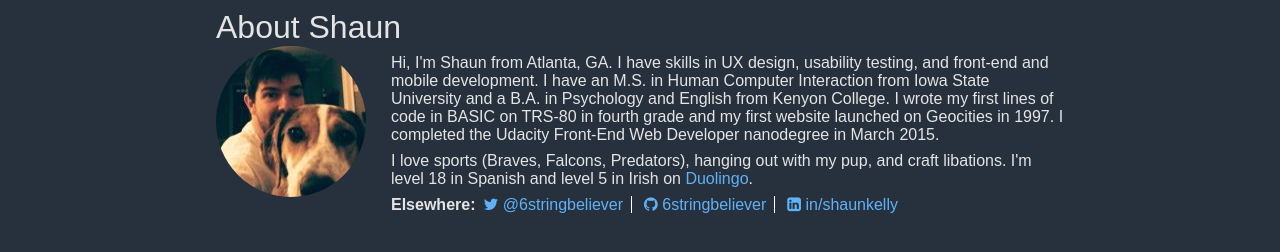
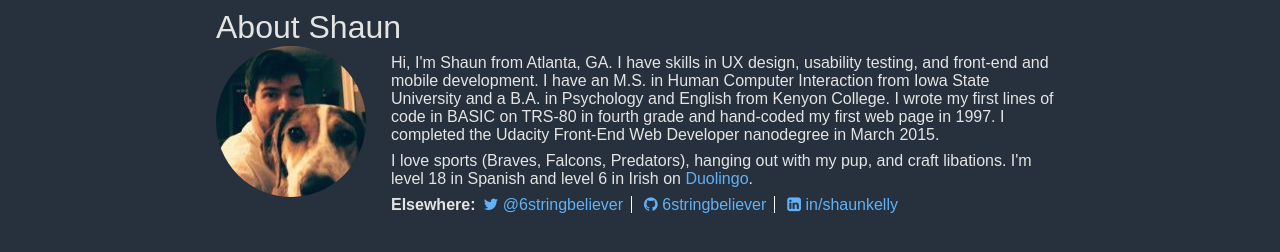
Before and after one commit to 6stringbeliever/6stringbeliever.github.io, a Jekyll site: the page built from index.html, in a window 1280 px wide and 900 px high, scrolled down 1805 px. Shown: the part 612-864 px from the top of the window. Built offline with Jekyll 4.4.1, drawn with Linux system fonts in a browser that asks for light colours; nearby versions of some CDN libraries.

Commit message:
Update bio

```diff
--- a/_includes/footer.html
+++ b/_includes/footer.html
@@ -2,8 +2,8 @@
   <div class="about">
     <h1>About Shaun</h1>
     <img src="img/shaunmeehan.jpg" alt="Shaun and Meehan" class="profile-pic">
-    <p>Hi, I'm Shaun from Atlanta, GA. I have skills in UX design, usability testing, and front-end and mobile development. I have an M.S. in Human Computer Interaction from Iowa State University and a B.A. in Psychology and English from Kenyon College. I wrote my first lines of code in BASIC on TRS-80 in fourth grade and my first website launched on Geocities in 1997. I completed the Udacity Front-End Web Developer nanodegree in March 2015.</p>
-    <p>I love sports (Braves, Falcons, Predators), hanging out with my pup, and craft libations. I'm level 18 in Spanish and level 5 in Irish on <a href="https://www.duolingo.com/6stringbeliever">Duolingo</a>.</p>
+    <p>Hi, I'm Shaun from Atlanta, GA. I have skills in UX design, usability testing, and front-end and mobile development. I have an M.S. in Human Computer Interaction from Iowa State University and a B.A. in Psychology and English from Kenyon College. I wrote my first lines of code in BASIC on TRS-80 in fourth grade and hand-coded my first web page in 1997. I completed the Udacity Front-End Web Developer nanodegree in March 2015.</p>
+    <p>I love sports (Braves, Falcons, Predators), hanging out with my pup, and craft libations. I'm level 18 in Spanish and level 6 in Irish on <a href="https://www.duolingo.com/6stringbeliever">Duolingo</a>.</p>
     <p class="elsewhere"><strong>Elsewhere:</strong></p>
     <ul class="contact-list">
       <li><a href="https://twitter.com/6stringbeliever"><span class="fa fa-twitter"></span> @6stringbeliever</a></li>
```
